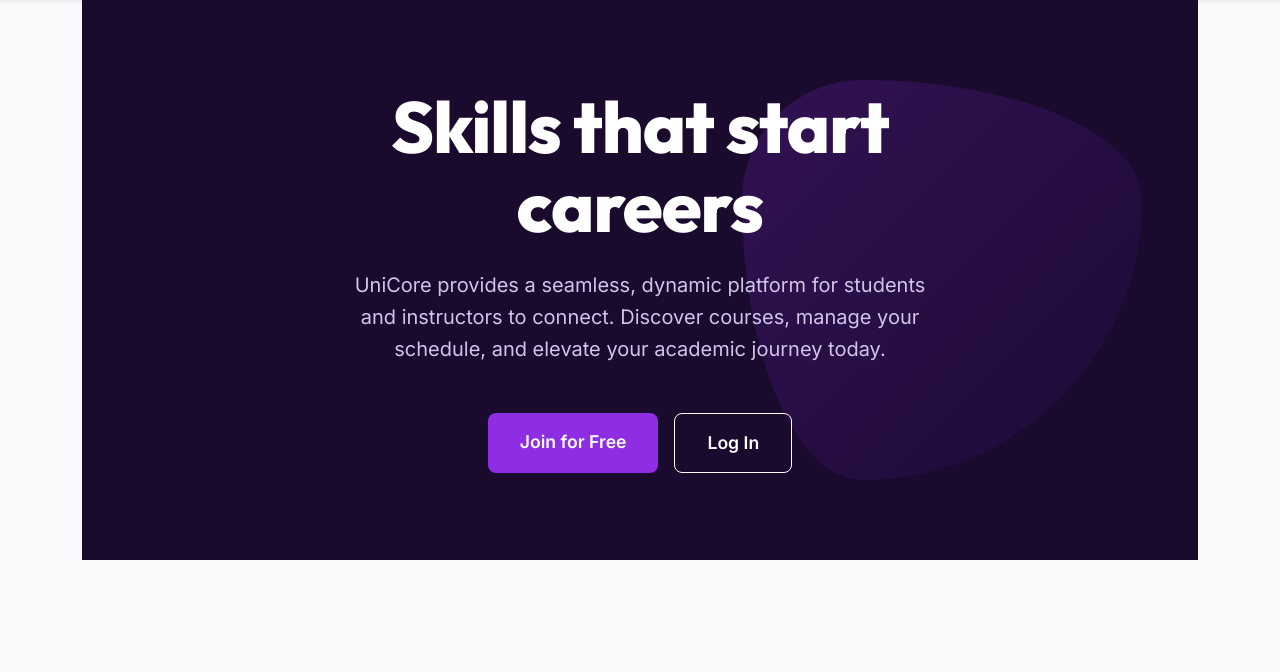
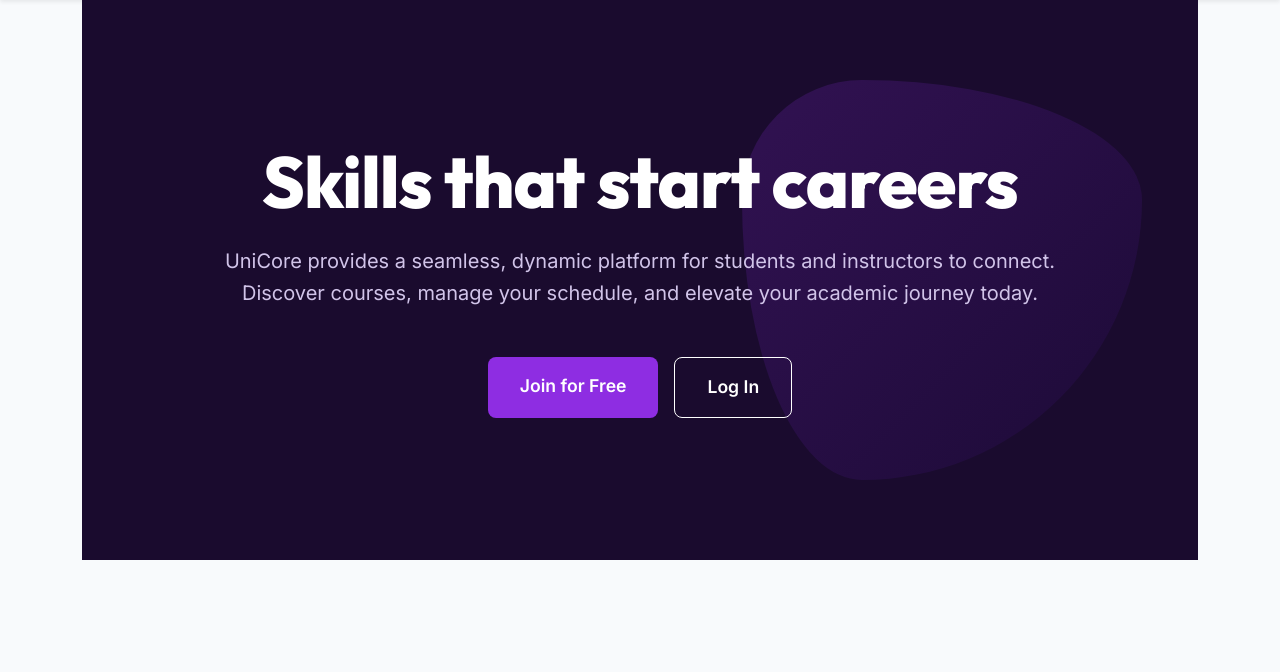
Before and after one commit to MaadhavaM/Online-Course-Registration-System, a Flask app: page / in a window 1280 px wide. Shown: the part 63-735 px from the top of the page. Run offline with Flask 3, Linux system fonts and the light colour scheme; parts of the project's set-up code (start-up, migrations or seed data) failed here and were passed over.

Commit message:
hero title single line

```diff
--- a/templates/index.html
+++ b/templates/index.html
@@ -25,7 +25,7 @@
     .hero-content {
         position: relative;
         z-index: 10;
-        max-width: 600px;
+        max-width: 900px;
         animation: slideUpFade 1s forwards ease-out 0.2s;
         opacity: 0;
     }
@@ -195,7 +195,7 @@
     <div class="container position-relative h-100">
         <div class="hero-graphic"></div>
         <div class="row align-items-center h-100 justify-content-center text-center">
-            <div class="col-lg-8">
+            <div class="col-lg-10">
                 <div class="hero-content mx-auto">
                     <h1 class="hero-title">Skills that start careers</h1>
                     <p class="hero-subtitle">
```
